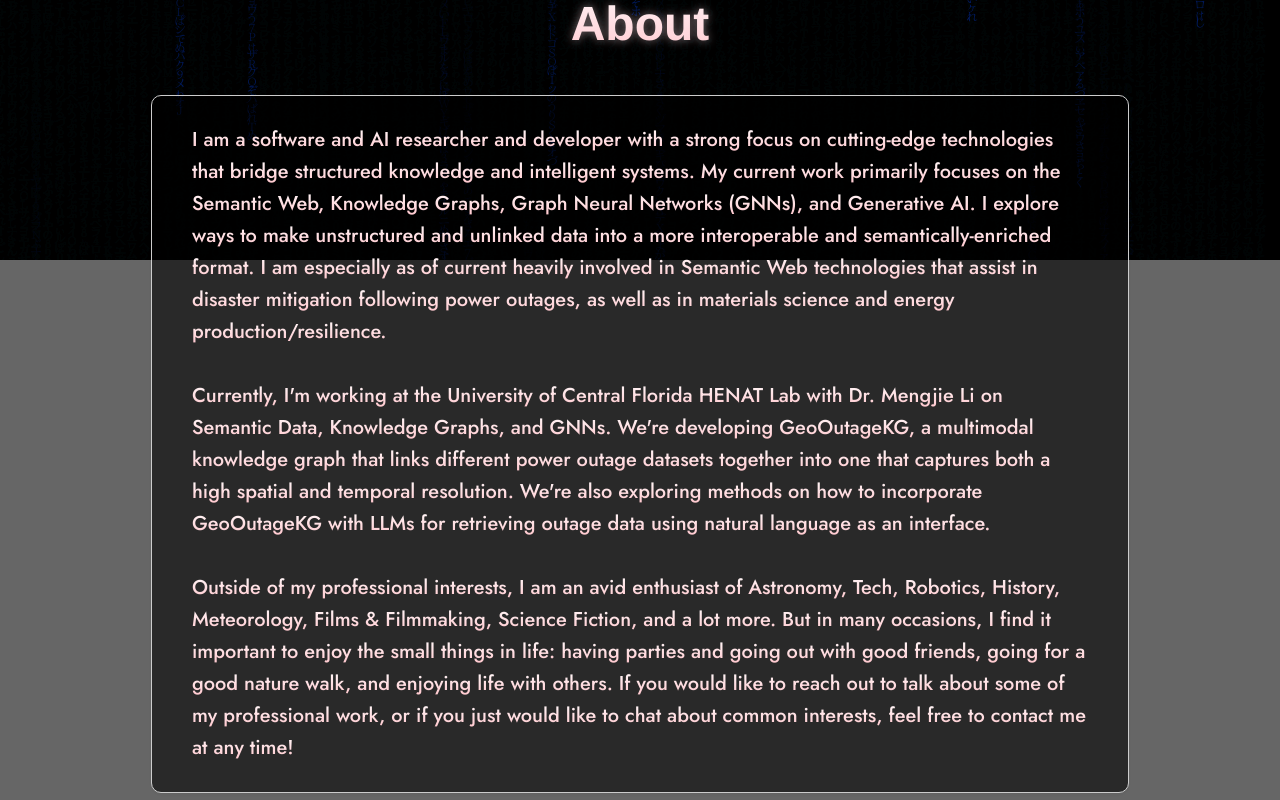
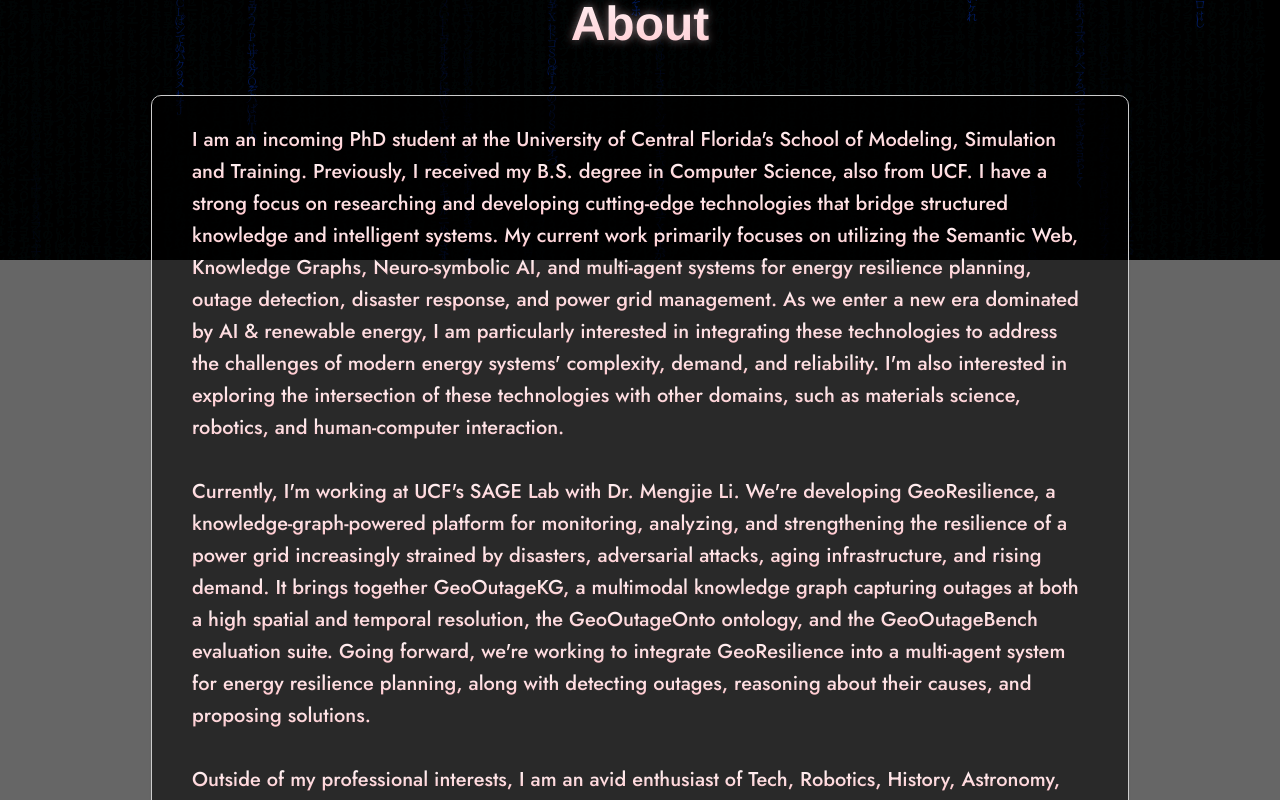
Before and after one commit to thefrostedfrakes/ethanfrakes-site, a React (Create React App) app: page /#/about in a window 1280 px wide. Shown: the part 540-1340 px from the top of the page. Built offline with nearby package versions, Linux system fonts and the light colour scheme; a web font is replaced by a local one.

Commit message:
Version 1.1.5; updated Home, About, & Portfolio section

```diff
--- a/package.json
+++ b/package.json
@@ -1,6 +1,6 @@
 {
   "name": "personal-website",
-  "version": "1.1.4",
+  "version": "1.1.5",
   "private": true,
   "dependencies": {
     "@testing-library/dom": "^10.4.1",
--- a/src/pages/About.js
+++ b/src/pages/About.js
@@ -6,18 +6,20 @@
       <h1>About</h1>
       <div className="text-box">
         <p>
-          I am a software and AI researcher and developer with a strong focus on cutting-edge technologies that bridge structured knowledge and intelligent systems.
-          My current work primarily focuses on the Semantic Web, Knowledge Graphs, Graph Neural Networks (GNNs), and Generative AI.
-          I explore ways to make unstructured and unlinked data into a more interoperable and semantically-enriched format.
-          I am especially as of current heavily involved in Semantic Web technologies that assist in disaster mitigation following power outages, as well as in materials science and energy production/resilience.<br/><br/>
+          I am an incoming PhD student at the University of Central Florida's School of Modeling, Simulation and Training. Previously, I received my B.S. degree in Computer Science, also from UCF.
+          I have a strong focus on researching and developing cutting-edge technologies that bridge structured knowledge and intelligent systems.
+          My current work primarily focuses on utilizing the Semantic Web, Knowledge Graphs, Neuro-symbolic AI, and multi-agent systems for energy resilience planning, outage detection, disaster response, and power grid management.
+          As we enter a new era dominated by AI & renewable energy, I am particularly interested in integrating these technologies to address the challenges of modern energy systems' complexity, demand, and reliability.
+          I'm also interested in exploring the intersection of these technologies with other domains, such as materials science, robotics, and human-computer interaction.<br/><br/>
 
-          Currently, I'm working at the University of Central Florida HENAT Lab with Dr. Mengjie Li on Semantic Data, Knowledge Graphs, and GNNs.
-          We're developing GeoOutageKG, a multimodal knowledge graph that links different power outage datasets together into one that captures both a high spatial and temporal resolution.
-          We're also exploring methods on how to incorporate GeoOutageKG with LLMs for retrieving outage data using natural language as an interface.<br/><br/>
+          Currently, I'm working at UCF's SAGE Lab with Dr. Mengjie Li.
+          We're developing GeoResilience, a knowledge-graph-powered platform for monitoring, analyzing, and strengthening the resilience of a power grid increasingly strained by disasters, adversarial attacks, aging infrastructure, and rising demand.
+          It brings together GeoOutageKG, a multimodal knowledge graph capturing outages at both a high spatial and temporal resolution, the GeoOutageOnto ontology, and the GeoOutageBench evaluation suite.
+          Going forward, we're working to integrate GeoResilience into a multi-agent system for energy resilience planning, along with detecting outages, reasoning about their causes, and proposing solutions.<br/><br/>
 
-          Outside of my professional interests, I am an avid enthusiast of Astronomy, Tech, Robotics, History, Meteorology, Films &amp; Filmmaking, Science Fiction, and a lot more.
+          Outside of my professional interests, I am an avid enthusiast of Tech, Robotics, History, Astronomy, Meteorology, Films, Science Fiction, and a lot more.
           But in many occasions, I find it important to enjoy the small things in life: having parties and going out with good friends, going for a good nature walk, and enjoying life with others.
-          If you would like to reach out to talk about some of my professional work, or if you just would like to chat about common interests, feel free to contact me at any time!
+          If you would like to reach out to discuss my academic work, or if you just would like to chat about common interests, feel free to contact me at any time!
         </p>
       </div>
     </main>
--- a/src/pages/Home.js
+++ b/src/pages/Home.js
@@ -6,11 +6,10 @@
       <h1>Home</h1>
       <div className="text-box">
         <p>
-          Hello! This is the website for the one and only (not actually only but let's pretend so) Ethan Frakes.
+          Hello and welcome to my website!
           Here, you'll find my professional portfolio containing various projects I have or have been working on, my experience, skills, and publications.
           I've also included some points of contact if you would like to reach out; feel free to at any time!
           I may expand this website in the future to include things like a blog and my various personal/professional interests.
-          Whether you're a professional or just an random voyager on the Internet, welcome to my site!
         </p>
       </div>
     </main>
--- a/src/pages/Portfolio.js
+++ b/src/pages/Portfolio.js
@@ -3,7 +3,7 @@
   SiPython, SiCplusplus, SiC, SiJavascript, SiDart, SiGnubash,
   SiPytorch, SiLangchain, SiOpencv, SiRoboflow, SiNumpy, SiPandas,
   SiHuggingface, SiNvidia, SiReact, SiFlutter, SiAndroidstudio,
-  SiRos, SiLinux, SiDebian, SiCentos, SiUbuntu, SiRedhat,
+  SiRos, SiLinux, SiDebian, SiCentos, SiUbuntu, SiRedhat, SiDocker,
   SiPostgresql, SiMongodb, SiGit, SiGithub, SiArxiv, SiOsf, SiInstagram,
   SiDiscord, SiLatex, SiOverleaf
 } from 'react-icons/si';
@@ -79,6 +79,7 @@
             <li><SiCentos/>CentOS</li>
             <li><SiUbuntu/>Ubuntu</li>
             <li><SiRedhat/>RHEL</li>
+            <li><SiDocker/>Docker</li>
           </ul>
           <h3>Databases:</h3>
           <ul className="skills-list">
@@ -116,13 +117,13 @@
             <h3>GeoOutageKG</h3>
             <p><small className="date-range">February 2025 - Present</small></p>
             <p>
-              GeoOutageKG is a multimodal knowledge graph that integrates power outage data sources from multiple databases, namely NASA's Black Marble dataset and the DOE's EAGLE-I dataset.
-              The source datasets contain either nighttime light (NTL) satellite imagery with high spatial resolution but low temporal resolution, or county-wise outage data with frequent temporal updates but low spatial resolution.
-              The data is curated by their spatial and temporal regions and linked together into a geospatiotemporal knowledge graph.
-              The source ontology, GeoOutageOnto, contains 3 novel data classes for numeric outage records, nightly NTL images, and power outage maps calculated using the NTL imagery.
-              GeoOutageKG is a large knowledge graph with over 10.6 million outage record instances, 300,000 NTL image instances, and 190,000 outage map instances.<br/><br/>
+              GeoOutageKG is a multimodal knowledge graph that integrates power outage data sources from multiple databases, namely NASA's Black Marble dataset, the DOE's EAGLE-I dataset, NOAA's Storm Events and HURDAT hurricane databases, and the CDC/ATSDR Social Vulnerability Index.
+              The source datasets contain either nighttime light (NTL) satellite imagery with high spatial resolution but low temporal resolution, or county-wise outage, storm, and vulnerability records with frequent temporal updates but low spatial resolution.
+              The data is curated by their spatial and temporal regions and linked together into a geospatiotemporal knowledge graph, sharing a common county key across all 3,144 U.S. counties and county-equivalents from the Census Bureau's TIGER database.
+              The source ontology, GeoOutageOnto, contains data classes for numeric outage records, nightly NTL images, power outage maps calculated using the NTL imagery, and storm, hurricane, and social vulnerability records, and is aligned with the Materials Data Science Ontology (MDS-Onto).
+              GeoOutageKG is a large knowledge graph with over 11.7 million outage record instances, 2 million storm event instances, 335,000 NTL image instances, and 190,000 outage map instances, totaling over 14.2 million instances and 164 million triples.<br/><br/>
 
-              GeoOutageKG was accepted to and published in the 24th International Semantic Web Conference (ISWC 2025) in Nara, Japan. The citation can be found on the Publications page.<br/><br/>
+              GeoOutageKG 1.0 was previously accepted to and published in the 24th International Semantic Web Conference (ISWC 2025) in Nara, Japan. The citation can be found on the Publications page.<br/><br/>
 
               <SiGithub/><a href="https://purl.org/geooutagekg">GitHub Repository</a>
               <SiOsf/><a href="https://doi.org/10.17605/OSF.IO/QVD8B">OSF Repository</a>
@@ -179,12 +180,12 @@
       {experienceOpen && (
         <div className="accordion-content">
           <div className="text-box">
-            <h3>UCF HENAT Lab • Semantic Data &amp; AI Researcher</h3>
+            <h3>UCF SAGE Lab • Semantic Data &amp; AI Researcher</h3>
             <p><small className="date-range">February 2025 - Present</small></p>
             <p>
-              - Researching Ontologies, Knowledge Graphs, AI Reasoning, and Graph Neural Networks (GNNs) for use in power outage detection, analysis, and dataset management with Dr. Mengjie Li.<br/>
-              - Developed GeoOutageKG, a multimodal knowledge graph for geospatiotemporal power outage data and analysis. More info on GeoOutageKG can be found in its project section.<br/>
-              - Currently researching and working on multimodal reasoning agents with RAG-based tool libraries for data integration and interpretation.
+              - Researching Ontologies, Knowledge Graphs, Neuro-symbolic AI, and Multi-agent Systems for use in power outage detection, analysis, and dataset management with Dr. Mengjie Li.<br/>
+              - Developing GeoResilience, a knowledge-graph-powered platform for monitoring, analyzing, and strengthening energy infrastructure resilience. It comprises GeoOutageKG, a multimodal knowledge graph for geospatiotemporal power outage data and analysis, the GeoOutageOnto ontology, and the GeoOutageBench evaluation suite for natural language querying. More info on GeoOutageKG can be found in its project section.<br/>
+              - Currently researching multi-agent systems for energy resilience planning, outage detection and causality, and GIS energy infrastructure data integration.
             </p>
           </div>
           <div className="text-box">
@@ -222,9 +223,17 @@
         <div className="accordion-content">
           <div className="text-box">
             <h3>University of Central Florida</h3>
+            <p><small className="date-range">August 2026 - Present</small></p>
+            <p>
+              Modeling and Simulation (Ph.D.)<br/>
+              <small>School of Modeling, Simulation and Training</small>
+            </p>
+          </div>
+          <div className="text-box">
+            <h3>University of Central Florida</h3>
             <p><small className="date-range">August 2021 - December 2024</small></p>
             <p>
-              Major: Computer Science (B.S.) • GPA = 3.7<br/>
+              Computer Science (B.S.) • GPA = 3.7<br/>
               Clubs:<br/>
               <small>AI@UCF • Project Lead, PaletteAI (2023-2024)</small><br/>
               <small>UCF Astronomy Society • Vice President (2023-2024) • Social Media Manager (2022-2023)</small>
@@ -234,7 +243,7 @@
             <h3>Lake-Sumter State College</h3>
             <p><small className="date-range">January 2019 - May 2021</small></p>
             <p>
-              Major: General Studies (A.A.) • GPA = 3.8
+              General Studies (A.A.) • GPA = 3.8
             </p>
           </div>
         </div>)}
```
Also changed, not shown: 1 other file (tests, documents, lock files or other folders).
